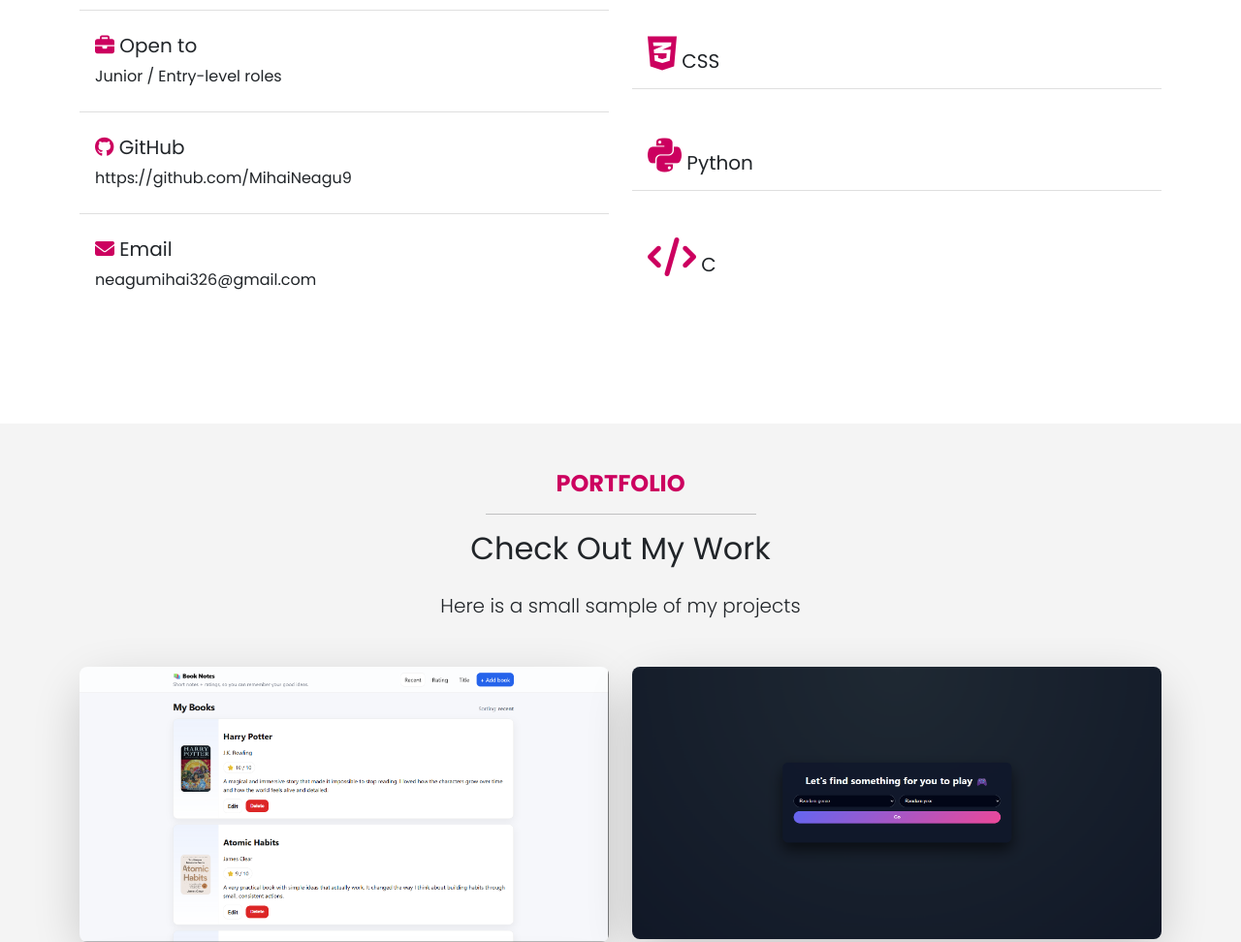
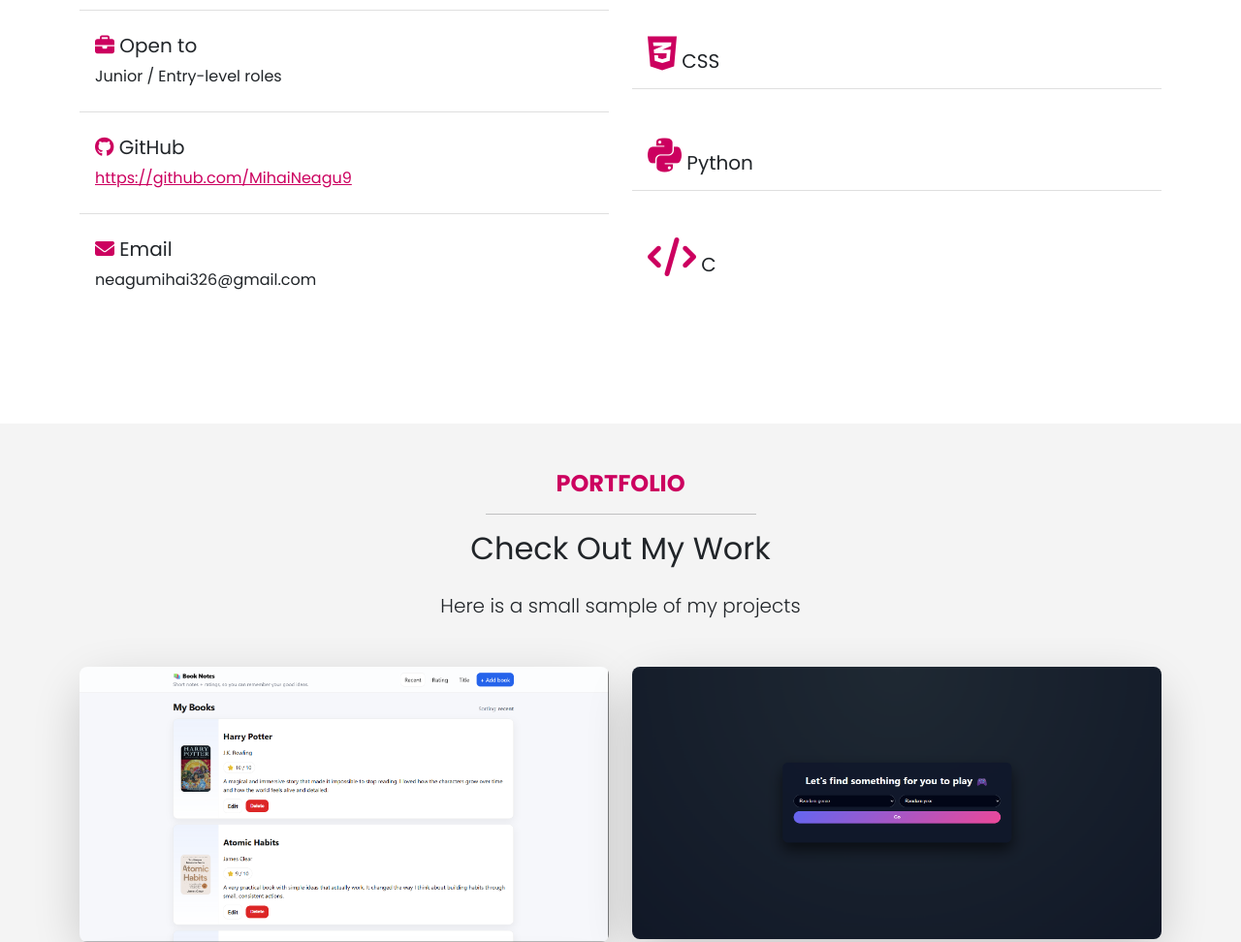
Before and after one commit to MihaiNeagu9/Portfolio-website-Bootstrap, a website: page index.html in a window 1280 px wide. Shown: the part 1611-2583 px from the top of the page at 97% size. Drawn offline with Linux system fonts and the light colour scheme.

Commit message:
Put anchor tag at GitHub link in Profile section

```diff
--- a/index.html
+++ b/index.html
@@ -88,7 +88,7 @@
               </li>
               <li class="list-group-item mb-3">
                 <h5><i class="fa-brands fa-github text-primary"></i> GitHub</h5>
-                <p>https://github.com/MihaiNeagu9</p>
+                <p><a href="https://github.com/MihaiNeagu9">https://github.com/MihaiNeagu9</a></p>
               </li>
               <li class="list-group-item mb-3">
                 <h5><i class="fas fa-envelope text-primary"></i> Email</h5>
```
